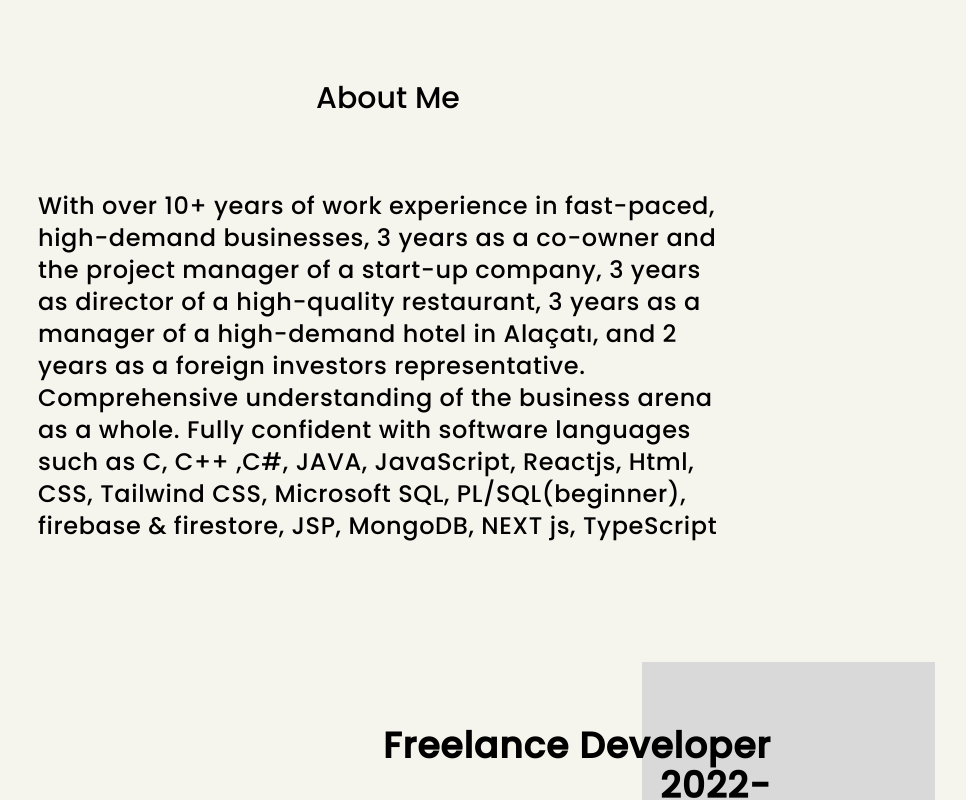
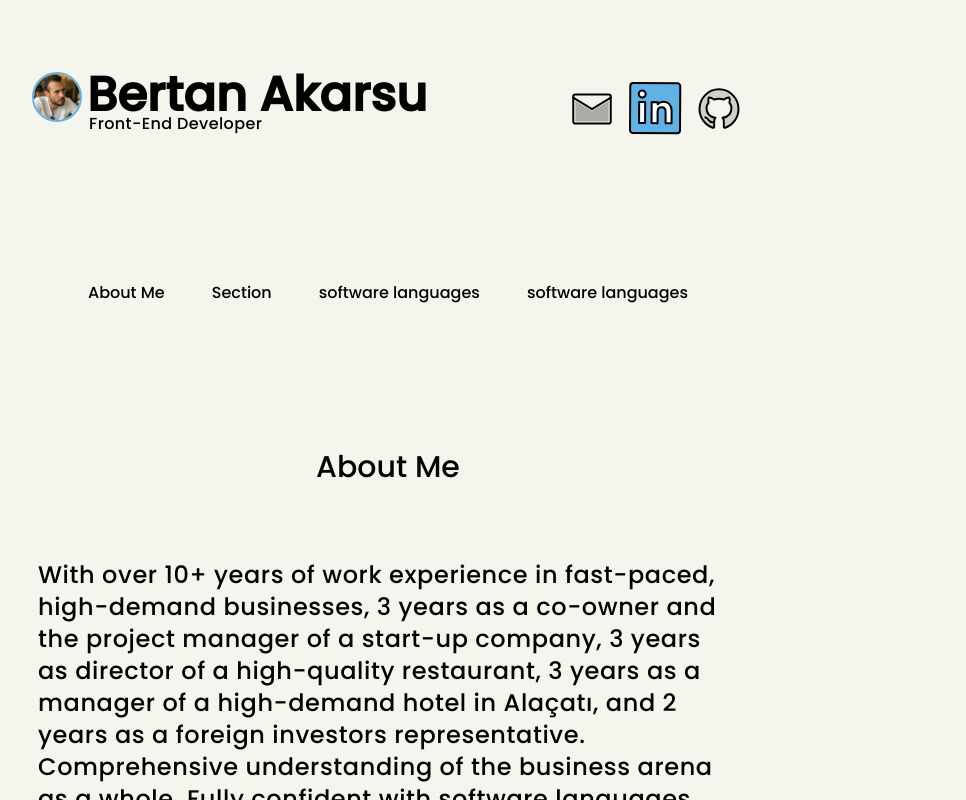
Before and after one commit to jbertan/Portfolio, a Next.js app: page / in a window 1280 px wide. Shown: the top 800 px of the page, without its empty margins (252-1218 px from the left). Built offline with nearby package versions, Linux system fonts and the light colour scheme.

Commit message:
Bug Fixes

```diff
--- /dev/null
+++ b/app/components/footer.tsx
@@ -0,0 +1,29 @@
+const Footer = () => {
+  return (
+    <div className="flex flex-col justify-center items-center bg-primary">
+      <div className="flex flex-col space-y-2 md:space-y-0 md:flex-row md:space-x-1 justify-center items-center mt-10 mb-2">
+        <input
+          type="text"
+          className="xl:w-[485px] lg:w-[400px] md:w-[350px] h-[59px] border-2 border-pdarkgreen pl-2 bg-primary"
+          id="name"
+          placeholder="Name"
+        />
+        <input
+          type="email"
+          className="xl:w-[485px] lg:w-[400px] md:w-[350px] h-[59px] border-2 border-pdarkgreen pl-2 bg-primary"
+          id="name"
+          placeholder="Email"
+        />
+      </div>
+      <textarea
+        className="w-[325px] md:w-[704px] lg:w-[804px] xl:w-[972px] h-[225px] pl-2 flex justify-start border-2 border-pdarkgreen bg-primary"
+        id="message"
+        placeholder="Message"
+      />
+      <button className="border-2 border-pdarkgreen h-[59px] w-[325px] md:w-[218px] mt-2 xl:left-[377px] lg:left-[294px] md:left-[243px] relative  hover:bg-pdarkgreen hover:text-primary hover:shadow-2xl shadow-pblack transition-color hover:duration-500">
+        Send Message
+      </button>
+    </div>
+  );
+};
+export default Footer;
--- a/app/layout.tsx
+++ b/app/layout.tsx
@@ -1,6 +1,7 @@
 import { Poppins } from "@next/font/google";
 import "./global.css";
 import LayoutComponent from "../components/Layout";
+import Footer from "./components/footer";
 
 const poppins = Poppins({
   weight: "500",
@@ -17,9 +18,11 @@ export default function RootLayout({
         <meta name="viewport" content="width=device-width, initial-scale=1.0" />
       </head>
       <body>
-        {/*  <LayoutComponent /> */}
+        <LayoutComponent />
         <section>{children}</section>
-        <footer className="mb-10 flex justify-center">Footer</footer>
+        <footer className="mb-10 flex justify-center bg-primary">
+          <Footer />
+        </footer>
       </body>
     </html>
   );
--- a/app/page.tsx
+++ b/app/page.tsx
@@ -18,6 +18,11 @@ const Page = () => {
           position="Owner"
           description="I give service as a Full-Stack developer, prepare websites and web applications, and find software solutions for my clients businesses"
         />
+        <Experience
+          title="Freelance Developer 2022-"
+          position="Owner"
+          description="I give service as a Full-Stack developer, prepare websites and web applications, and find software solutions for my clients businesses"
+        />
       </div>
     </Fragment>
   );
--- a/components/Layout.tsx
+++ b/components/Layout.tsx
@@ -1,9 +1,140 @@
+import Image from "next/image";
+import profile from "../public/Image/profile1.jpeg";
 const LayoutComponent = () => {
   return (
-    <div className="flex flex-col w-full ">
-      <div className="flex flex-col md:flex-row md:justify-between">
-        <div className="">Logo</div>
-        <div>Icons</div>
+    <div className="flex flex-col justify-center items-center bg-primary pt-2 md:py-16">
+      <div className="w-full flex flex-col lg:flex-row justify-center items-start md:items-center md:justify-between md:px-[132px] lg:w-[976px] xl:w-[1250px]">
+        <div className="w-[436px] h-[89px]">
+          <div className="rounded-full border-2 border-pteal w-[50px] h-[50px] top-2 overflow-hidden relative">
+            <Image src={profile} alt="profile picture" width="50" height="50" />
+          </div>
+          <h1 className="font-serif font-bold text-[48px] w-[361px] h-[51px] top-[-55px] left-[55px] relative">
+            Bertan Akarsu
+          </h1>
+          <p className="font-serif tracking-wide text-[16px] w-[255px] h-[27px] top-[-53px] left-[57px] relative">
+            Front-End Developer
+          </p>
+        </div>
+        <div className="flex justify-center items-center md:space-x-3">
+          <svg
+            width="50"
+            height="50"
+            viewBox="0 0 50 50"
+            fill="none"
+            xmlns="http://www.w3.org/2000/svg"
+          >
+            <path
+              d="M25.0002 27.0837L8.3335 16.667V37.5003H41.6668V16.667L25.0002 27.0837Z"
+              fill="black"
+              fill-opacity="0.3"
+            />
+            <path
+              d="M41.6667 10.417H8.33333C7.18274 10.417 6.25 11.3497 6.25 12.5003V37.5003C6.25 38.6509 7.18274 39.5837 8.33333 39.5837H41.6667C42.8173 39.5837 43.75 38.6509 43.75 37.5003V12.5003C43.75 11.3497 42.8173 10.417 41.6667 10.417Z"
+              stroke="black"
+              stroke-width="2"
+              stroke-linecap="round"
+            />
+            <path
+              d="M6.25 13.542L25 25.0003L43.75 13.542"
+              stroke="black"
+              stroke-width="2"
+              stroke-linecap="round"
+            />
+          </svg>
+          <svg
+            width="53"
+            height="53"
+            viewBox="0 0 53 53"
+            fill="none"
+            xmlns="http://www.w3.org/2000/svg"
+          >
+            <path
+              d="M48.1484 1.14844H4.14844C2.49158 1.14844 1.14844 2.49039 1.14844 4.14577V48.1067C1.14844 49.7621 2.49158 51.104 4.14844 51.104H48.1484C49.8053 51.104 51.1484 49.7621 51.1484 48.1067V4.14577C51.1484 2.49039 49.8053 1.14844 48.1484 1.14844Z"
+              fill="#61B2E4"
+            />
+            <path
+              d="M10.1484 20.1309H16.1484V41.1122H10.1484V20.1309Z"
+              fill="white"
+            />
+            <path
+              d="M13.1484 15.6354C15.0814 15.6354 16.6484 14.0698 16.6484 12.1385C16.6484 10.2072 15.0814 8.6416 13.1484 8.6416C11.2154 8.6416 9.64844 10.2072 9.64844 12.1385C9.64844 14.0698 11.2154 15.6354 13.1484 15.6354Z"
+              fill="white"
+            />
+            <path
+              d="M32.6484 25.127C30.4394 25.127 28.6484 26.2939 28.6484 29.623V41.1127H22.6484V20.1314H28.6484V22.3394H28.6464C29.3965 21.4875 30.3199 20.8052 31.3549 20.3383C32.3899 19.8714 33.5128 19.6305 34.6484 19.6318C39.0664 19.6318 42.6484 22.9289 42.6484 28.6238V41.1127H36.6484V29.623C36.6484 26.2939 34.8584 25.127 32.6484 25.127Z"
+              fill="white"
+            />
+            <path
+              d="M48.2973 1.27939L4.29827 1.01783C2.64145 1.00798 1.29033 2.34194 1.28046 3.9973L1.01821 47.9577C1.00833 49.613 2.34344 50.963 4.00026 50.9728L47.9992 51.2344C49.6561 51.2442 51.0072 49.9103 51.0171 48.2549L51.2793 4.29452C51.2892 2.63916 49.9541 1.28924 48.2973 1.27939Z"
+              stroke="black"
+              stroke-width="2"
+              stroke-miterlimit="10"
+            />
+            <path
+              d="M10.1846 20.0361L16.1844 20.0718L16.0592 41.0528L10.0594 41.0171L10.1846 20.0361Z"
+              stroke="black"
+              stroke-width="2"
+              stroke-linecap="round"
+              stroke-linejoin="round"
+            />
+            <path
+              d="M13.2111 15.5584C15.1441 15.5699 16.7204 14.0137 16.7319 12.0824C16.7434 10.1511 15.1858 8.57624 13.2528 8.56475C11.3199 8.55326 9.74359 10.1095 9.73207 12.0408C9.72055 13.972 11.2782 15.547 13.2111 15.5584Z"
+              stroke="black"
+              stroke-width="2"
+              stroke-linecap="round"
+              stroke-linejoin="round"
+            />
+            <path
+              d="M32.6545 25.1658C30.4455 25.1527 28.6476 26.309 28.6278 29.638L28.5592 41.1276L22.5594 41.092L22.6845 20.1109L28.6844 20.1465L28.6712 22.3546L28.6692 22.3545C29.4243 21.507 30.3517 20.8303 31.3895 20.3695C32.4273 19.9088 33.5516 19.6746 34.6872 19.6827C39.1051 19.7089 42.6674 23.0273 42.6334 28.7221L42.5589 41.2109L36.559 41.1752L36.6276 29.6855C36.6474 26.3565 34.8644 25.179 32.6545 25.1658Z"
+              stroke="black"
+              stroke-width="2"
+              stroke-linecap="round"
+              stroke-linejoin="round"
+            />
+          </svg>
+          <svg
+            width="50"
+            height="50"
+            viewBox="0 0 50 50"
+            fill="none"
+            xmlns="http://www.w3.org/2000/svg"
+          >
+            <path
+              d="M20.1696 42.7853C20.1696 42.1416 20.1453 40.0214 20.1453 37.3936C20.1453 35.5554 20.7522 34.3568 21.439 33.7457C17.1147 33.245 12.5647 31.5561 12.5647 23.9999C12.5647 21.8485 13.3258 20.0888 14.5696 18.7117C14.371 18.2117 13.6994 16.2075 14.7626 13.4936C14.7626 13.4936 16.398 12.9631 20.121 15.5131C23.3147 14.6332 26.6869 14.6332 29.8807 15.5131C33.6008 12.9631 35.2355 13.4936 35.2355 13.4936C36.2994 16.2075 35.6314 18.2124 35.4286 18.7117C36.6758 20.0888 37.43 21.8464 37.43 23.9999C37.43 31.5728 32.8744 33.2409 28.5293 33.7277C29.2328 34.3402 29.855 35.5409 29.855 37.3825C29.855 40.0159 29.8307 42.1395 29.8307 42.7853C29.8307 43.3145 30.1814 43.9249 31.171 43.736C38.9105 41.1263 44.4883 33.7388 44.4883 25.0332C44.4883 14.1457 35.7612 5.31934 24.9973 5.31934C14.2376 5.31934 5.51123 14.1436 5.51123 25.0332C5.51123 33.7423 11.0946 41.1318 18.846 43.7374C19.8147 43.9193 20.1696 43.311 20.1696 42.786V42.7853Z"
+              fill="#D0CFCE"
+            />
+            <path
+              d="M20.1696 42.7853C20.1696 42.1416 20.1453 40.0214 20.1453 37.3936C20.1453 35.5554 20.7522 34.3568 21.439 33.7457C17.1147 33.245 12.5647 31.5561 12.5647 23.9999C12.5647 21.8485 13.3258 20.0888 14.5696 18.7117C14.371 18.2117 13.6994 16.2075 14.7626 13.4936C14.7626 13.4936 16.398 12.9631 20.121 15.5131C23.3147 14.6332 26.6869 14.6332 29.8807 15.5131C33.6008 12.9631 35.2355 13.4936 35.2355 13.4936C36.2994 16.2075 35.6314 18.2124 35.4286 18.7117C36.6758 20.0888 37.43 21.8464 37.43 23.9999C37.43 31.5728 32.8744 33.2409 28.5293 33.7277C29.2328 34.3402 29.855 35.5409 29.855 37.3825C29.855 40.0159 29.8307 42.1395 29.8307 42.7853C29.8307 43.3145 30.1814 43.9249 31.171 43.736C38.9105 41.1263 44.4883 33.7388 44.4883 25.0332C44.4883 14.1457 35.7612 5.31934 24.9973 5.31934C14.2376 5.31934 5.51123 14.1436 5.51123 25.0332C5.51123 33.7423 11.0946 41.1318 18.846 43.7374C19.8147 43.9193 20.1696 43.311 20.1696 42.786V42.7853Z"
+              stroke="black"
+              stroke-width="2"
+              stroke-miterlimit="10"
+              stroke-linecap="round"
+              stroke-linejoin="round"
+            />
+            <path
+              d="M11.3125 33.3955C13.0958 33.9372 13.7986 34.5309 14.6382 35.9379C15.475 37.3448 16.4576 38.915 20.1472 38.0205"
+              stroke="black"
+              stroke-width="2"
+              stroke-miterlimit="10"
+              stroke-linecap="round"
+              stroke-linejoin="round"
+            />
+          </svg>
+        </div>
+      </div>
+      <div className="hidden md:flex justify-between items-center pt-32 md:w-[600px] xl:w-[976px] ">
+        <div className="flex justify-center items-center  hover:border-b-2 transition-all duration-200 cursor-pointer">
+          <h1>About Me</h1>
+        </div>
+        <div className="flex justify-center items-center  hover:border-b-2 transition-all duration-200 cursor-pointer">
+          <h1>Section</h1>
+        </div>
+        <div className="flex justify-center items-center  hover:border-b-2 transition-all duration-200 cursor-pointer">
+          <h1>software languages</h1>
+        </div>
+        <div className="flex justify-center items-center  hover:border-b-2 transition-all duration-200 cursor-pointer">
+          <h1>software languages</h1>
+        </div>
       </div>
     </div>
   );
--- a/tailwind.config.js
+++ b/tailwind.config.js
@@ -11,6 +11,7 @@ module.exports = {
       pdarkgreen: "#393D3B",
       secondary: "#D9D9D9",
       primary: "#F6F5ED",
+      pteal: "#61B2E4",
     },
     screens: {
       md: "768px",
```
Also changed, not shown: components/Experience.tsx (+4 -4 lines), components/ExperienceLeft.tsx (+4 -4 lines), public/Image/profile1.jpeg (added).
